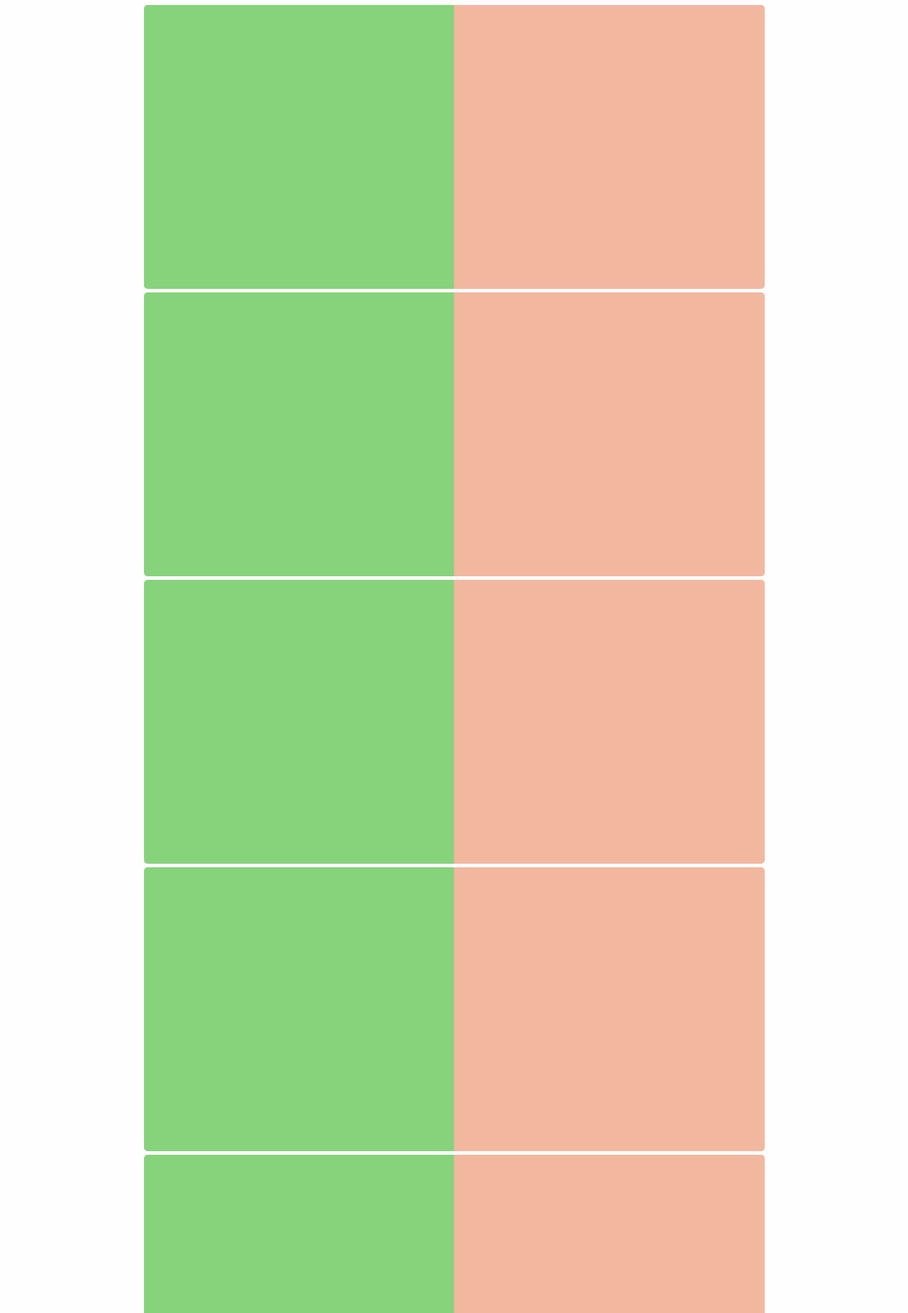
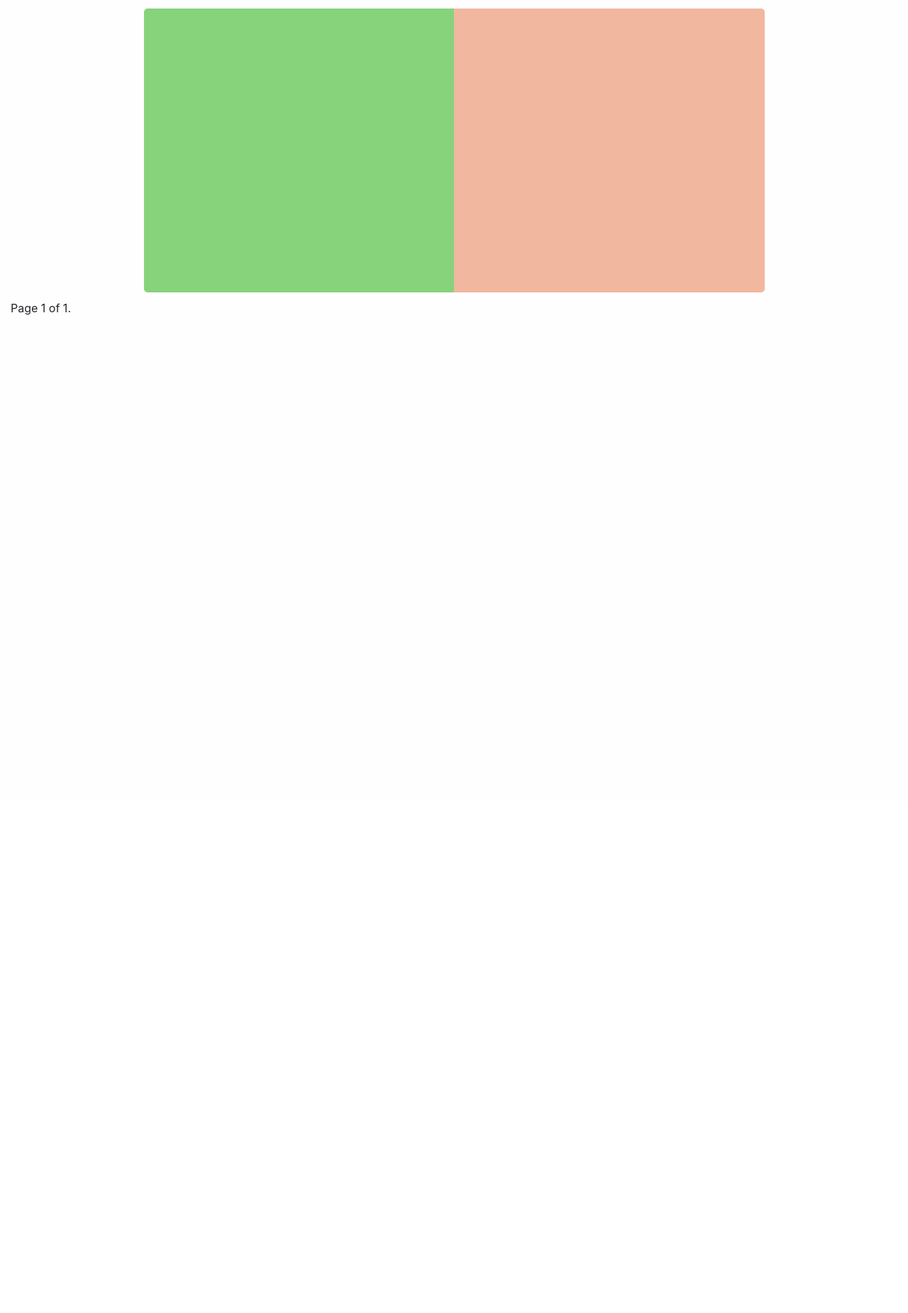
Before and after one commit to sallydly/PairNews, a Django app: template gotnews_app/templates/gotnews_app/index.html in a window 1280 px wide. Shown: the part 70-1920 px from the top of the page at 71% size. After the commit the page ends 514 px from the top, so only its background shows below. Run offline with Django 3.2, Linux system fonts and the light colour scheme; the template is opened without the code that fills it: most values are stand-ins (such as "Sample title", 1, 10 or a date in 2020); parts of the project's set-up code (start-up, migrations or seed data) failed here and were passed over; some libraries are stand-ins or nearby versions.

Commit message:
add pagination

```diff
--- a/gotnews_app/templates/gotnews_app/index.html
+++ b/gotnews_app/templates/gotnews_app/index.html
@@ -1,27 +1,34 @@
 {% extends 'gotnews_app/base.html' %}
-s
-<script type="text/javascript">
-</script>
 
-<style type="text/css">
-
-div#main{
-	background-color: red;
-	height: 50px;
-	width:100px;
-}
-</style>
 {% block content %}
 
 {# --------------- BEGIN FOR LOOP ----------- #}
 
-{% for i in "xxxxxxxxxx" %}
+{% for i in numbers %}
 <div class="row">
-	<div class="col-xs-sm-md-lg-6 positive">
-	</div>
-	<div class="col-xs-sm-md-lg-6 negative">
-	</div>
+  <div class="col-xs-sm-md-lg-6 positive">
+  </div>
+  <div class="col-xs-sm-md-lg-6 negative">
+  </div>
 </div>
 {% endfor %}
+
+<div class="pagination">
+    <span class="step-links">
+        {% if numbers.has_previous %}
+            <a href="?page=1">&laquo; first</a>
+            <a href="?page={{ numbers.previous_page_number }}">previous</a>
+        {% endif %}
+
+        <span class="current">
+            Page {{ numbers.number }} of {{ numbers.paginator.num_pages }}.
+        </span>
+
+        {% if numbers.has_next %}
+            <a href="?page={{ numbers.next_page_number }}">next</a>
+            <a href="?page={{ numbers.paginator.num_pages }}">last &raquo;</a>
+        {% endif %}
+    </span>
+</div>
 {# --------------- END FOR LOOP   ----------- #}
 {% endblock content %}
--- a/static/general.css
+++ b/static/general.css
@@ -26,7 +26,7 @@ div#content{
 
 div.row{
 	width:70%;
-	margin:5px auto;
+	margin:10px auto;
 }
 
 div.col-xs-sm-md-lg-6{
```
Also changed, not shown: gotnews_app/views.py (+5 -4 lines).
